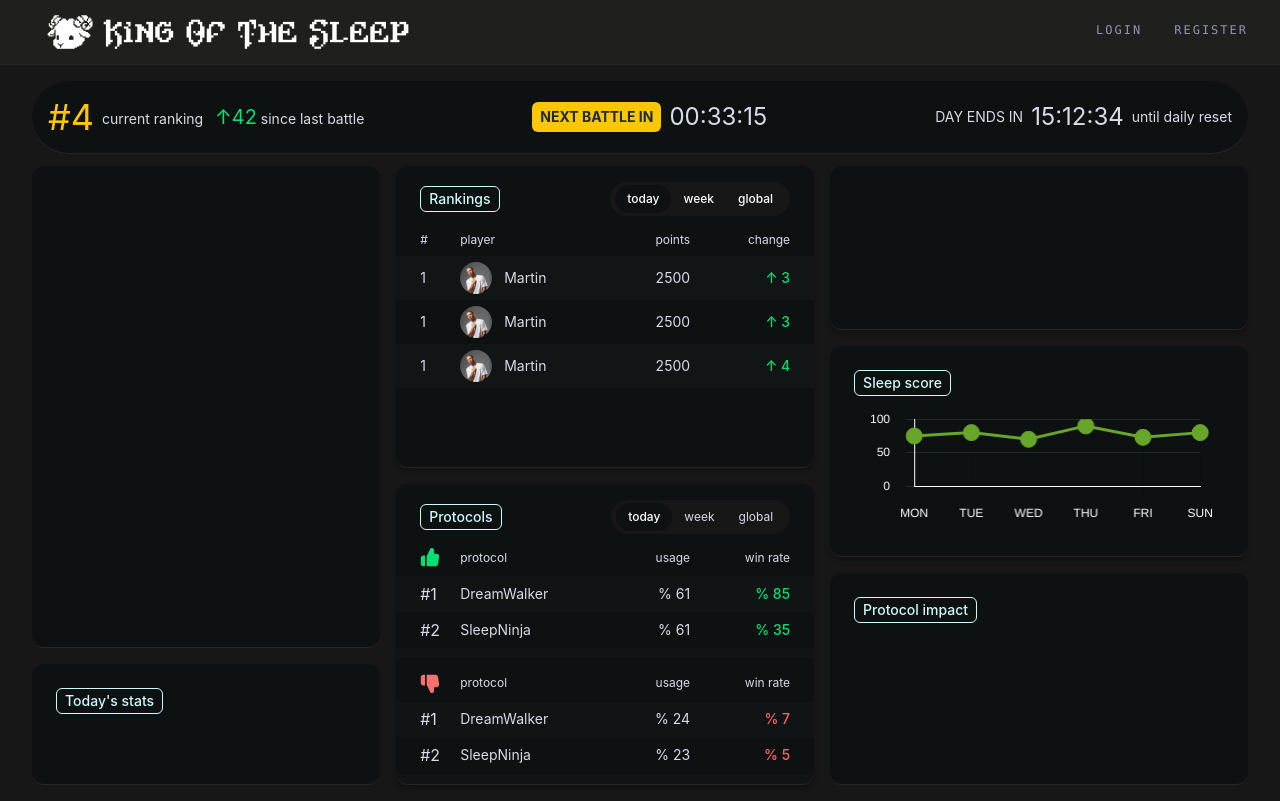
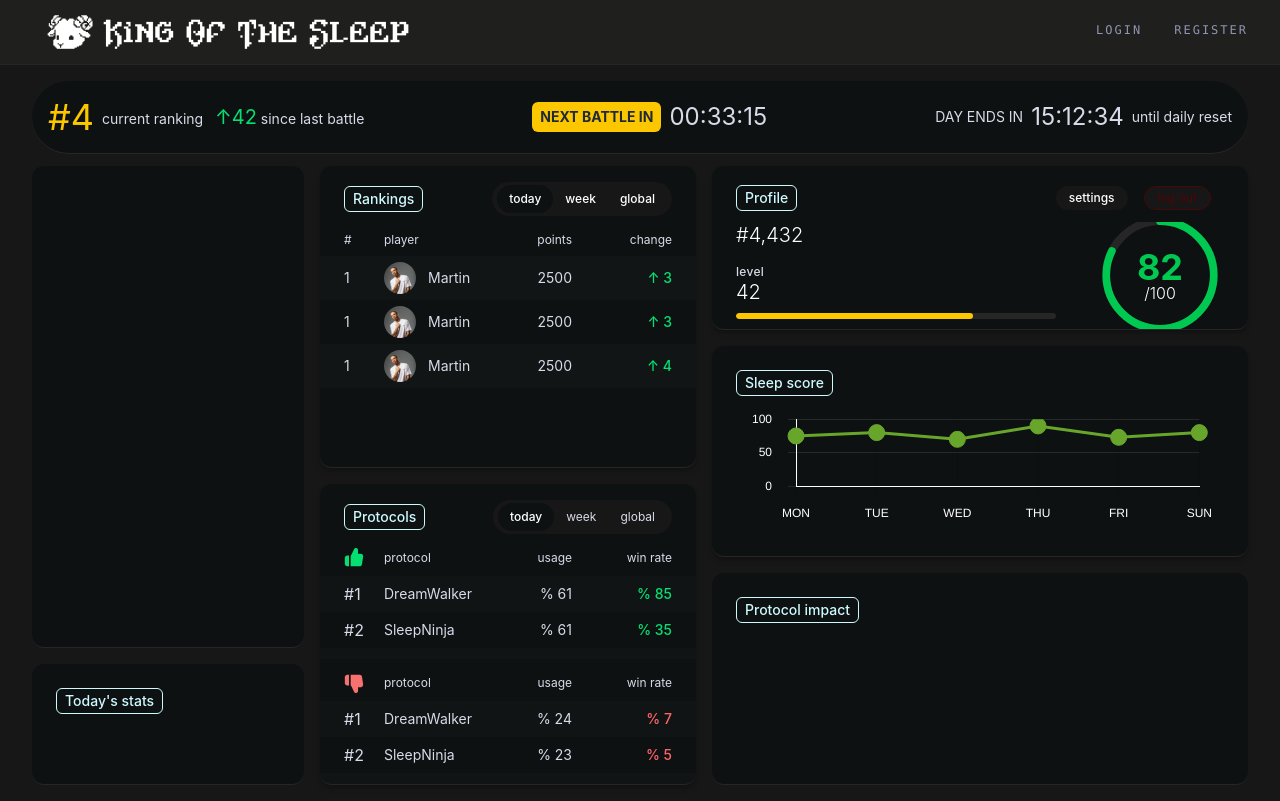
Before and after one commit to ostervaion/KingOfTheSleep, a Vue app in the folder frontend/app/: page /dashboard in a window 1280 px wide. Built offline with nearby package versions, Linux system fonts and the light colour scheme; no server answers.

Commit message:
Completed Profile modulel, back request still pending. currently a mock object

```diff
--- a/frontend/app/src/components/dashboard/Profile.vue
+++ b/frontend/app/src/components/dashboard/Profile.vue
@@ -1,15 +1,98 @@
 <script setup>
-import { ref } from 'vue'
+import { ref, onMounted } from 'vue'
 import { useRouter } from 'vue-router'
 import { useAuthStore } from '@/stores/auth'
+
+var usersData = ref({
+  rank: '',
+  level: '',
+  xp: '',
+  nextxp: '',
+  todaysSleepScore: '',
+})
+
+onMounted(() => {
+  loadUsersData()
+})
+
+function loadUsersData() {
+  usersData.value = {
+    rank: '4,432',
+    level: '42',
+    currentxp: '18,450',
+    nextxp: '25,000',
+    todaysSleepScore: '82',
+  }
+}
 </script>
-
 <template>
   <div
     class="font-inter flex flex-col flex-2 min-h-0 overflow-hidden rounded-xl bg-(--kots-blocks-color) border-b border-[color:var(--border)] shadow-md shadow-black/20"
   >
-    <div class="px-6 pb-4 pt-4">
-      <div class="flex items-center justify-between"></div>
+    <!-- Header Section -->
+    <div class="px-6 pb-1 pt-3">
+      <div class="flex items-center justify-between">
+        <div class="border border-cyan-100 rounded-md px-2 py-0.5 text-gray-800 leading-none">
+          <h2 class="text-cyan-100 text-sm font-medium text-heading">Profile</h2>
+        </div>
+        <div class="flex rounded-full px-1.25 text-right">
+          <div class="flex rounded-full px-1.25 py-0.75 bg-(--kots-background-color) m-2">
+            <button class="p5 px-2 py-0.5 leading-none text-xs font-medium text-white text-heading">
+              settings
+            </button>
+          </div>
+
+          <div
+            class="flex border border-red-950 rounded-full px-1.25 py-0.75 bg-(--kots-background-color) m-2"
+          >
+            <button
+              class="p5 px-2 py-0.5 leading-none text-xs font-medium text-red-950 text-heading"
+            >
+              log out
+            </button>
+          </div>
+        </div>
+      </div>
+    </div>
+
+    <!-- Existing content here -->
+    <div class="flex-1 min-h-0 flex items-center gap-10 px-6 py-4 overflow-auto">
+      <div class="w-80 shrink-0">
+        <p class="text-xs font-medium tracking-wide text-body">rank</p>
+        <p class="mb-4 text-xl font-light leading-tight text-white">#{{ usersData.rank }}</p>
+
+        <p class="text-xs font-medium % tracking-wide text-body">level</p>
+        <p class="mb-2 text-xl font-light leading-tight text-white">{{ usersData.level }}</p>
+
+        <div class="mb-2 h-1.5 w-full overflow-hidden rounded-full bg-neutral-800">
+          <div class="h-full w-[74%] rounded-full bg-yellow-400"></div>
+        </div>
+
+        <p class="text-xs font-light text-neutral-300">{{ usersData.currentxp }} / {{ usersData.nextxp }} xp</p>
+      </div>
+
+      <!-- Circle score -->
+      <div class="relative size-32 shrink-0">
+        <svg class="size-full -rotate-90" viewBox="0 0 100 100">
+          <circle cx="50" cy="50" r="42" fill="none" stroke-width="6" class="stroke-neutral-800" />
+          <circle
+            cx="50"
+            cy="50"
+            r="42"
+            fill="none"
+            stroke-width="6"
+            stroke-linecap="round"
+            stroke-dasharray="264"
+            stroke-dashoffset="47"
+            class="stroke-green-500"
+          />
+        </svg>
+
+        <div class="absolute inset-0 flex flex-col items-center justify-center">
+          <div class="text-4xl font-bold leading-none text-green-500">{{ usersData.todaysSleepScore }}</div>
+          <div class="text-base font-light leading-none text-white">/100</div>
+        </div>
+      </div>
     </div>
   </div>
 </template>
```
Also changed, not shown: 1 other file (tests, documents, lock files or other folders).
